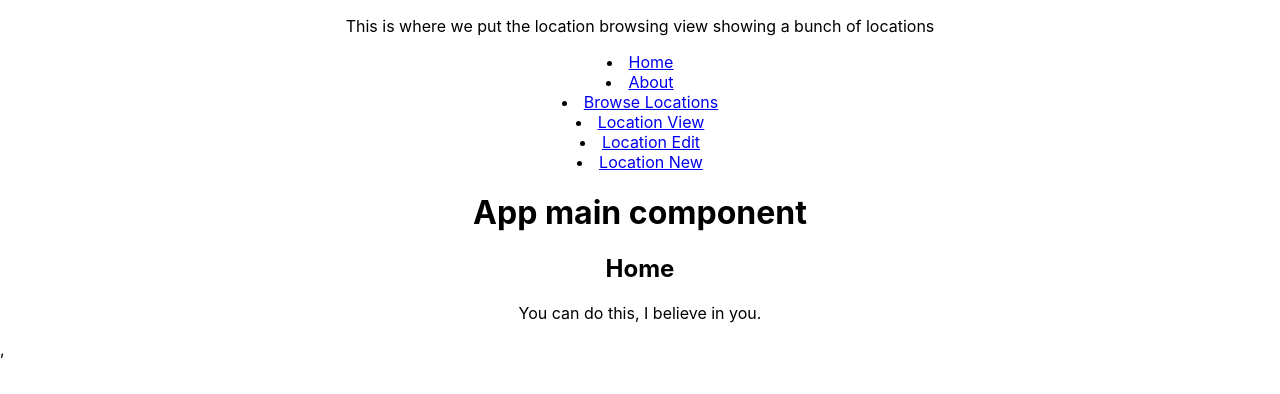
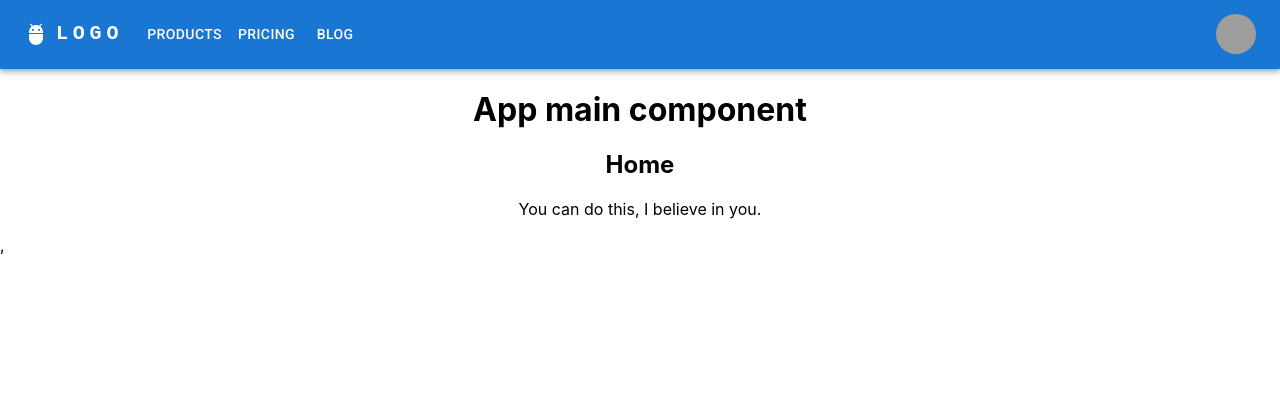
Before and after one commit to BonVoyageHacks-22/TourGather, a React (Create React App) app in the folder tourgather/: page / in a window 1280 px wide. Shown: the top 394 px of the page. Built offline with nearby package versions, Linux system fonts and the light colour scheme; grey boxes are pictures that could not be loaded.

Commit message:
Add nav bar from MUI

```diff
--- a/tourgather/src/components/NavigationBar.js
+++ b/tourgather/src/components/NavigationBar.js
@@ -1,32 +1,191 @@
+import AppBar from '@mui/material/AppBar';
+import Box from '@mui/material/Box';
+import Toolbar from '@mui/material/Toolbar';
+import IconButton from '@mui/material/IconButton';
+import Typography from '@mui/material/Typography';
+import Menu from '@mui/material/Menu';
+import MenuIcon from '@mui/icons-material/Menu';
+import Container from '@mui/material/Container';
+import Avatar from '@mui/material/Avatar';
+import Button from '@mui/material/Button';
+import Tooltip from '@mui/material/Tooltip';
+import MenuItem from '@mui/material/MenuItem';
+import AdbIcon from '@mui/icons-material/Adb';
+
 import { Routes, Route, Link } from "react-router-dom";
 import React, { useCallback, useState, useEffect, useMemo } from 'react';
 
+const pages = ['Products', 'Pricing', 'Blog'];
+const settings = ['Profile', 'Account', 'Dashboard', 'Logout'];
+
 function NavigationBar(props) {
 
-    return (
-        <>
-        <p>This is where we put the location browsing view showing a bunch of locations</p>
-        <nav>
-          <li>
-          <Link to="/">Home</Link>
-          </li>
-          <li>
-            <Link to="/about">About</Link>
-          </li>
-          <li>
-            <Link to="/location">Browse Locations</Link>
-          </li>
-          <li>
-            <Link to="/location/WgQT2eAjaWlq2APFje4I">Location View</Link>
-          </li>
-          <li>
-            <Link to="/location/WgQT2eAjaWlq2APFje4I/edit">Location Edit</Link>
-          </li>
-          <li>
-            <Link to="/location/new">Location New</Link>
-          </li>
-        </nav>
-        </>
-    );
+  const [anchorElNav, setAnchorElNav] = useState(null);
+  const [anchorElUser, setAnchorElUser] = useState(null);
+
+  const handleOpenNavMenu = (event) => {
+    setAnchorElNav(event.currentTarget);
+  };
+  const handleOpenUserMenu = (event) => {
+    setAnchorElUser(event.currentTarget);
+  };
+
+  const handleCloseNavMenu = () => {
+    setAnchorElNav(null);
+  };
+
+  const handleCloseUserMenu = () => {
+    setAnchorElUser(null);
+  };
+
+  return (
+    <AppBar position="static">
+      <Container maxWidth="xl">
+        <Toolbar disableGutters>
+          <AdbIcon sx={{ display: { xs: 'none', md: 'flex' }, mr: 1 }} />
+          <Typography
+            variant="h6"
+            noWrap
+            component="a"
+            href="/"
+            sx={{
+              mr: 2,
+              display: { xs: 'none', md: 'flex' },
+              fontFamily: 'monospace',
+              fontWeight: 700,
+              letterSpacing: '.3rem',
+              color: 'inherit',
+              textDecoration: 'none',
+            }}
+          >
+            LOGO
+          </Typography>
+
+          <Box sx={{ flexGrow: 1, display: { xs: 'flex', md: 'none' } }}>
+            <IconButton
+              size="large"
+              aria-label="account of current user"
+              aria-controls="menu-appbar"
+              aria-haspopup="true"
+              onClick={handleOpenNavMenu}
+              color="inherit"
+            >
+              <MenuIcon />
+            </IconButton>
+            <Menu
+              id="menu-appbar"
+              anchorEl={anchorElNav}
+              anchorOrigin={{
+                vertical: 'bottom',
+                horizontal: 'left',
+              }}
+              keepMounted
+              transformOrigin={{
+                vertical: 'top',
+                horizontal: 'left',
+              }}
+              open={Boolean(anchorElNav)}
+              onClose={handleCloseNavMenu}
+              sx={{
+                display: { xs: 'block', md: 'none' },
+              }}
+            >
+              {pages.map((page) => (
+                <MenuItem key={page} onClick={handleCloseNavMenu}>
+                  <Typography textAlign="center">{page}</Typography>
+                </MenuItem>
+              ))}
+            </Menu>
+          </Box>
+          <AdbIcon sx={{ display: { xs: 'flex', md: 'none' }, mr: 1 }} />
+          <Typography
+            variant="h5"
+            noWrap
+            component="a"
+            href=""
+            sx={{
+              mr: 2,
+              display: { xs: 'flex', md: 'none' },
+              flexGrow: 1,
+              fontFamily: 'monospace',
+              fontWeight: 700,
+              letterSpacing: '.3rem',
+              color: 'inherit',
+              textDecoration: 'none',
+            }}
+          >
+            LOGO
+          </Typography>
+          <Box sx={{ flexGrow: 1, display: { xs: 'none', md: 'flex' } }}>
+            {pages.map((page) => (
+              <Button
+                key={page}
+                onClick={handleCloseNavMenu}
+                sx={{ my: 2, color: 'white', display: 'block' }}
+              >
+                {page}
+              </Button>
+            ))}
+          </Box>
+
+          <Box sx={{ flexGrow: 0 }}>
+            <Tooltip title="Open settings">
+              <IconButton onClick={handleOpenUserMenu} sx={{ p: 0 }}>
+                <Avatar alt="Remy Sharp" src="/static/images/avatar/2.jpg" />
+              </IconButton>
+            </Tooltip>
+            <Menu
+              sx={{ mt: '45px' }}
+              id="menu-appbar"
+              anchorEl={anchorElUser}
+              anchorOrigin={{
+                vertical: 'top',
+                horizontal: 'right',
+              }}
+              keepMounted
+              transformOrigin={{
+                vertical: 'top',
+                horizontal: 'right',
+              }}
+              open={Boolean(anchorElUser)}
+              onClose={handleCloseUserMenu}
+            >
+              {settings.map((setting) => (
+                <MenuItem key={setting} onClick={handleCloseUserMenu}>
+                  <Typography textAlign="center">{setting}</Typography>
+                </MenuItem>
+              ))}
+            </Menu>
+          </Box>
+        </Toolbar>
+      </Container>
+    </AppBar>
+  );
+
+    // return (
+    //     <>
+    //     <p>This is where we put the location browsing view showing a bunch of locations</p>
+    //     <nav>
+    //       <li>
+    //       <Link to="/">Home</Link>
+    //       </li>
+    //       <li>
+    //         <Link to="/about">About</Link>
+    //       </li>
+    //       <li>
+    //         <Link to="/location">Browse Locations</Link>
+    //       </li>
+    //       <li>
+    //         <Link to="/location/WgQT2eAjaWlq2APFje4I">Location View</Link>
+    //       </li>
+    //       <li>
+    //         <Link to="/location/WgQT2eAjaWlq2APFje4I/edit">Location Edit</Link>
+    //       </li>
+    //       <li>
+    //         <Link to="/location/new">Location New</Link>
+    //       </li>
+    //     </nav>
+    //     </>
+    // );
   }
   export default NavigationBar
```
Also changed, not shown: 1 other file (tests, documents, lock files or other folders).
